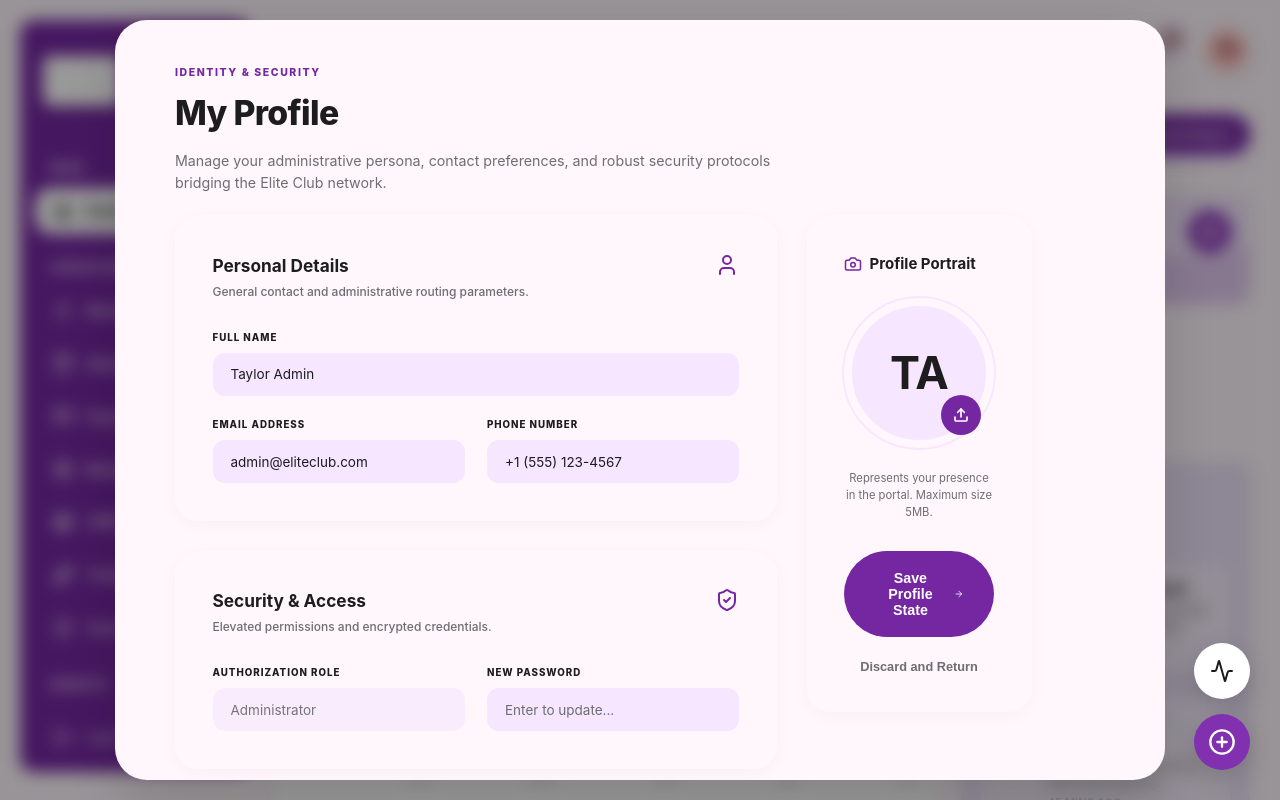
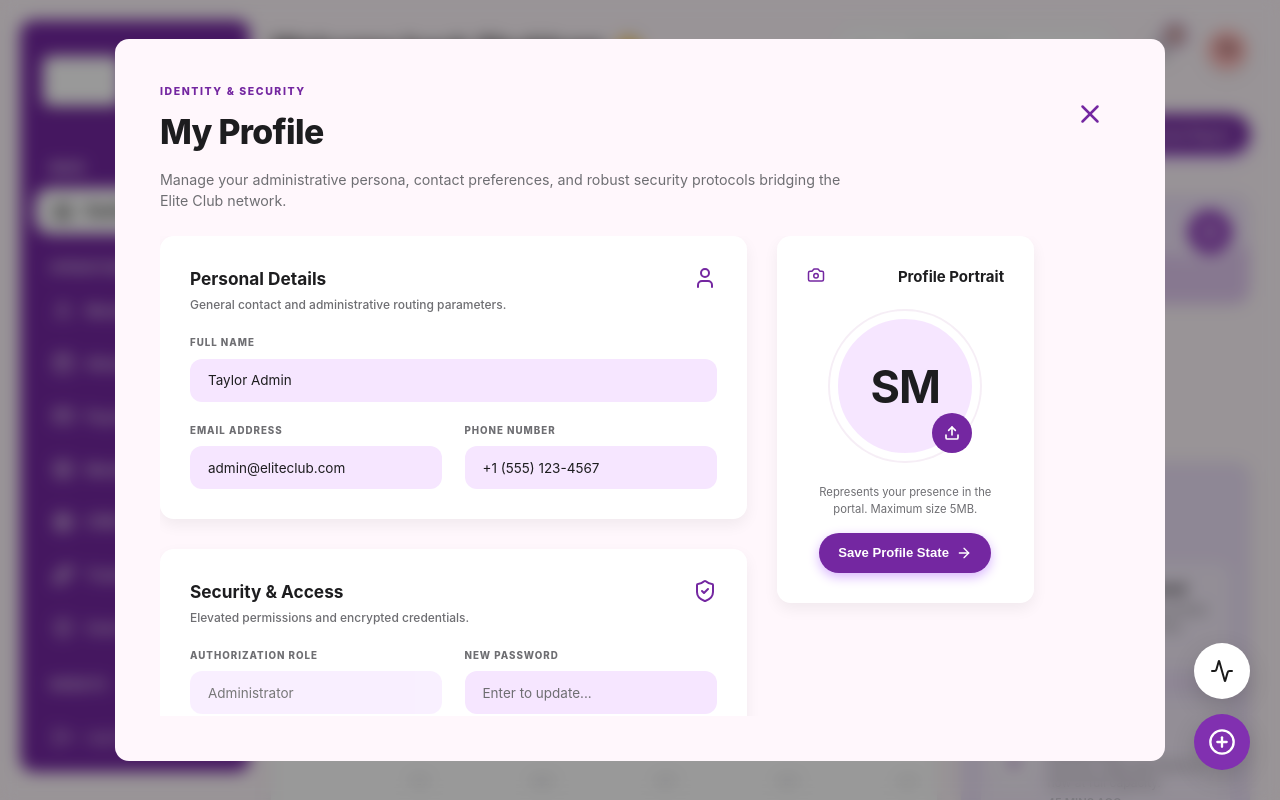
Before and after one commit to shubhammusale8076-rgb/gym-erp-portal, a React (Vite) app: page / in a window 1280 px wide. Both pictures are taken after a click on the button "TA". Built offline with nearby package versions, Linux system fonts and the light colour scheme.

Commit message:
updated latest changes

```diff
--- a/src/components/Layout.css
+++ b/src/components/Layout.css
@@ -259,28 +259,10 @@
   color: var(--text-primary);
 }
 
-.header-btn-relative {
-  position: relative;
-  display: flex;
-  align-items: center;
-  justify-content: center;
-}
-
-.header-bell {
-  width: 46px;
-  height: 46px;
-  border-radius: 50%;
-  background: transparent;
-  border: 1px solid #e2d9ea;
-  cursor: pointer;
-  transition: all 0.2s;
-  box-shadow: 0 2px 10px rgba(0,0,0,0.01);
-}
-
 .header-badge {
   position: absolute;
-  top: 0px;
-  right: -2px;
+  top: -5px;
+  right: -5px;
   width: 22px;
   height: 22px;
   background-color: #ffd8b1; /* custom peach/orange */
--- a/src/components/Layout.jsx
+++ b/src/components/Layout.jsx
@@ -131,7 +131,7 @@ const Header = () => {
           </div>
 
           <div className="header-actions">
-            <button className="icon-btn header-btn-relative header-bell" onClick={() => setIsNotifOpen(true)}>
+            <button className="icon-btn" onClick={() => setIsNotifOpen(true)}>
               <Bell size={20} strokeWidth={2} color="#5d5d6c" />
               <span className="header-badge">3</span>
             </button>
--- a/src/components/ProfileModal/ProfileModal.css
+++ b/src/components/ProfileModal/ProfileModal.css
@@ -13,23 +13,31 @@
 
 .pm-overlay .pm-modal {
     background: var(--bg-dark);
-    border-radius: 32px;
+    border-radius: var(--section-radius);
     width: 95%;
     max-width: 1050px;
     max-height: 95vh;
-    overflow-y: auto;
-    padding: 3rem 4rem;
-    box-shadow: 0 20px 60px rgba(0,0,0,0.15);
+    padding: 3rem;
+    padding-right: 1rem;
     animation: slideUp 0.3s ease-out;
+    position: relative;
 }
 
 @keyframes slideUp {
-    from { opacity: 0; transform: translateY(20px); }
-    to { opacity: 1; transform: translateY(0); }
+    from {
+        opacity: 0;
+        transform: translateY(20px);
+    }
+
+    to {
+        opacity: 1;
+        transform: translateY(0);
+    }
 }
 
 .pm-overlay .pm-modal .pm-header {
-     margin-bottom: 1.5rem;
+    margin-bottom: 1.5rem;
+    height: 130px;
 }
 
 .pm-overlay .pm-modal .pm-subtitle {
@@ -57,11 +65,26 @@
     width: 70%;
 }
 
+
+.pm-overlay .pm-modal .pm-header .btn-secondary {
+    border: none;
+    position: absolute;
+    top: 3rem;
+    right: 3rem;
+    background: none;
+    box-shadow: none;
+
+}
+
 .pm-overlay .pm-modal .pm-grid {
     display: grid;
     grid-template-columns: 1.25fr 0.75fr;
     gap: 2rem;
+    padding-right: 2rem;
     align-items: start;
+    overflow-y: auto;
+    height: 60vh;
+
 }
 
 .pm-overlay .pm-modal .pm-col {
@@ -71,28 +94,23 @@
 }
 
 .pm-overlay .pm-modal .pm-card {
-    border-radius: 24px;
-    padding: 2.5rem;
-    box-shadow: 0 4px 20px rgba(0,0,0,0.03);
+    border-radius: var(--section-radius);
+    padding: 2rem;
 }
-
-.pm-overlay .pm-modal .card-white { background-color: var(--bg-dark); }
-.pm-overlay .pm-modal .card-tinted { background-color: var(--bg-dark); }
 
 .pm-overlay .pm-modal .pm-card-header {
     display: flex;
     justify-content: space-between;
     align-items: flex-start;
+    margin-bottom: 1.5rem;
 }
 
-.pm-overlay .pm-modal .pm-card-header.justify-start {
-    justify-content: flex-start;
+.pm-overlay .pm-modal .card-tinted .pm-card-header {
+    justify-content: center;
     align-items: center;
+    gap: 1rem;
 }
 
-.pm-overlay .pm-modal .pm-card-header.gap-2 { gap: 0.5rem; }
-.pm-overlay .pm-modal .mb-8 { margin-bottom: 2rem; }
-.pm-overlay .pm-modal .mb-6 { margin-bottom: 1.5rem; }
 
 .pm-overlay .pm-modal .pm-card-title {
     font-size: 1.15rem;
@@ -108,8 +126,13 @@
     display: block;
 }
 
-.pm-overlay .pm-modal .icon-purple { color: var(--primary); }
-.pm-overlay .pm-modal .icon-red { color: #d32f2f; }
+.pm-overlay .pm-modal .icon-purple {
+    color: var(--primary);
+}
+
+.pm-overlay .pm-modal .icon-red {
+    color: #d32f2f;
+}
 
 .pm-overlay .pm-modal .pm-form-grid {
     display: grid;
@@ -126,7 +149,7 @@
 .pm-overlay .pm-modal .pm-form-group label {
     font-size: 0.65rem;
     font-weight: 800;
-    color: var(--   text-secondary);
+    color: var(--text-secondary);
     letter-spacing: 0.1em;
     text-transform: uppercase;
 }
@@ -142,10 +165,18 @@
     transition: background-color 0.2s;
 }
 
-.pm-overlay .pm-modal .pm-form-group input::placeholder { color: var(--text-secondary); }
-.pm-overlay .pm-modal .pm-form-group input:focus { outline: none; background-color: var(--primary-hover); }
+.pm-overlay .pm-modal .pm-form-group input::placeholder {
+    color: var(--text-secondary);
+}
 
-.pm-overlay .pm-modal .pm-form-group.full-width { grid-column: 1 / -1; }
+.pm-overlay .pm-modal .pm-form-group input:focus {
+    outline: none;
+    background-color: var(--primary-hover);
+}
+
+.pm-overlay .pm-modal .pm-form-group.full-width {
+    grid-column: 1 / -1;
+}
 
 .pm-overlay .pm-modal .avatar-upload-area {
     display: flex;
@@ -154,16 +185,16 @@
 }
 
 .pm-overlay .pm-modal .avatar-circle {
-    width: 150px;
+ width: 150px;
     height: 150px;
-    background-color: var(--primary-hover); /* matching the header avatar */
+    background-color: var(--primary-hover);
     border-radius: 50%;
     display: flex;
     align-items: center;
     justify-content: center;
     position: relative;
-    border: 8px solid var(--bg-dark);
-    box-shadow: 0 0 0 2px var(--primary-hover);
+    border: 8px solid #ffffff;
+    box-shadow: 0 0 0 2px #f6eef6;
 }
 
 .pm-overlay .pm-modal .avatar-text-placeholder {
@@ -175,8 +206,8 @@
 
 .pm-overlay .pm-modal .upload-btn-circle {
     position: absolute;
-    bottom: 5px;
-    right: 5px;
+    bottom: 0px;
+    right: 0px;
     width: 40px;
     height: 40px;
     background-color: var(--primary);
@@ -191,23 +222,23 @@
     transition: background-color 0.2s;
 }
 
-.pm-overlay .pm-modal .upload-btn-circle:hover { background-color: var(--primary-hover); }
 
-.pm-overlay .pm-modal .pm-upload-hint {
+.pm-overlay .pm-modal .pm-card .pm-upload-hint {
     font-size: 0.75rem;
     color: var(--text-secondary);
     line-height: 1.5;
     text-align: center;
+    margin-bottom: 1rem;
 }
 
-.pm-overlay .pm-modal .pm-actions {
+.pm-overlay .pm-modal .pm-card .pm-actions {
     display: flex;
     flex-direction: column;
     align-items: center;
     gap: 1.5rem;
 }
 
-.pm-overlay .pm-modal .pm-btn-submit {
+.pm-overlay .pm-modal .pm-card .pm-btn-submit {
     background-color: var(--primary);
     color: var(--text-on-dark);
     border: none;
@@ -231,26 +262,27 @@
     box-shadow: 0 10px 25px rgba(var(--primary), 0.4);
 }
 
-.pm-overlay .pm-modal .pm-btn-cancel {
-    background: transparent;
-    border: none;
-    color: var(--text-secondary);
-    font-size: 0.85rem;
-    font-weight: 600;
-    cursor: pointer;
+
+@media (max-width: 1024px) {
+    .pm-overlay .pm-modal .pm-grid {
+        grid-template-columns: 1fr;
+    }
+
+    .pm-overlay .pm-modal {
+        padding: 3rem;
+    }
 }
 
-.pm-overlay .pm-modal .pm-btn-cancel:hover {
-    color: var(--text-primary);
-    text-decoration: underline;
+@media (max-width: 600px) {
+    .pm-overlay .pm-modal .pm-form-grid {
+        grid-template-columns: 1fr;
+    }
+
+    .pm-overlay .pm-modal {
+        padding: 1.5rem;
+    }
+
+    .pm-overlay .pm-modal .pm-title {
+        font-size: 1.75rem;
+    }
 }
-
-@media (max-width: 1024px) {
-    .pm-overlay .pm-modal .pm-grid { grid-template-columns: 1fr; }
-    .pm-overlay .pm-modal { padding: 3rem; }
-}
-@media (max-width: 600px) {
-    .pm-overlay .pm-modal .pm-form-grid { grid-template-columns: 1fr; }
-    .pm-overlay .pm-modal { padding: 1.5rem; }
-    .pm-overlay .pm-modal .pm-title { font-size: 1.75rem; }
-}
--- a/src/components/ProfileModal/ProfileModal.jsx
+++ b/src/components/ProfileModal/ProfileModal.jsx
@@ -1,5 +1,5 @@
 import React, { useState } from 'react';
-import { User, ShieldCheck, Upload, ArrowRight, Camera } from 'lucide-react';
+import { User, ShieldCheck, Upload, ArrowRight, Camera, X } from 'lucide-react';
 import './ProfileModal.css';
 
 const ProfileModal = ({ onClose }) => {
@@ -25,15 +25,18 @@ const ProfileModal = ({ onClose }) => {
                     <p className="pm-desc">
                         Manage your administrative persona, contact preferences, and robust security protocols bridging the Elite Club network.
                     </p>
+
+                    <button type="button" className="btn-secondary" onClick={onClose}>
+                     <X  size={30}/>
+                    </button>
                 </header>
 
                 <form onSubmit={handleSubmit} className="pm-grid">
 
-                    {/* LEFT COLUMN */}
                     <div className="pm-col">
 
-                        <div className="pm-card card-white">
-                            <div className="pm-card-header mb-8">
+                        <div className="pm-card card">
+                            <div className="pm-card-header">
                                 <div>
                                     <h2 className="pm-card-title">Personal Details</h2>
                                     <span className="pm-card-subtitle">General contact and administrative routing parameters.</span>
@@ -47,7 +50,7 @@ const ProfileModal = ({ onClose }) => {
                                     <input
                                         type="text"
                                         value={formData.fullName}
-                                        onChange={e => setFormData({...formData, fullName: e.target.value})}
+                                        onChange={e => setFormData({ ...formData, fullName: e.target.value })}
                                         required
                                     />
                                 </div>
@@ -56,7 +59,7 @@ const ProfileModal = ({ onClose }) => {
                                     <input
                                         type="email"
                                         value={formData.email}
-                                        onChange={e => setFormData({...formData, email: e.target.value})}
+                                        onChange={e => setFormData({ ...formData, email: e.target.value })}
                                         required
                                     />
                                 </div>
@@ -65,14 +68,14 @@ const ProfileModal = ({ onClose }) => {
                                     <input
                                         type="tel"
                                         value={formData.phoneNumber}
-                                        onChange={e => setFormData({...formData, phoneNumber: e.target.value})}
+                                        onChange={e => setFormData({ ...formData, phoneNumber: e.target.value })}
                                     />
                                 </div>
                             </div>
                         </div>
 
-                        <div className="pm-card card-tinted">
-                            <div className="pm-card-header mb-8">
+                        <div className="pm-card card ">
+                            <div className="pm-card-header ">
                                 <div>
                                     <h2 className="pm-card-title">Security & Access</h2>
                                     <span className="pm-card-subtitle">Elevated permissions and encrypted credentials.</span>
@@ -87,7 +90,7 @@ const ProfileModal = ({ onClose }) => {
                                         type="text"
                                         value={formData.role}
                                         disabled
-                                        style={{opacity: 0.6, cursor: 'not-allowed'}}
+                                        style={{ opacity: 0.6, cursor: 'not-allowed' }}
                                     />
                                 </div>
                                 <div className="pm-form-group">
@@ -96,7 +99,7 @@ const ProfileModal = ({ onClose }) => {
                                         type="password"
                                         placeholder="Enter to update..."
                                         value={formData.password}
-                                        onChange={e => setFormData({...formData, password: e.target.value})}
+                                        onChange={e => setFormData({ ...formData, password: e.target.value })}
                                     />
                                 </div>
                             </div>
@@ -106,32 +109,29 @@ const ProfileModal = ({ onClose }) => {
 
                     {/* RIGHT COLUMN */}
                     <div className="pm-col">
-
-                        <div className="pm-card card-white" style={{flex: 1}}>
-                            <div className="pm-card-header justify-start gap-2 mb-6">
+                        <div className="pm-card card" style={{ flex: 1 }}>
+                            <div className="pm-card-header">
                                 <Camera className="icon-purple" size={18} />
-                                <h2 className="pm-card-title" style={{fontSize: '1rem'}}>Profile Portrait</h2>
+                                <h2 className="pm-card-title" style={{ fontSize: '1rem' }}>Profile Portrait</h2>
                             </div>
 
                             <div className="avatar-upload-area">
                                 <div className="avatar-circle">
-                                    <span className="avatar-text-placeholder">TA</span>
+                                    <span className="avatar-text-placeholder">SM</span>
                                     <button type="button" className="upload-btn-circle">
                                         <Upload size={16} strokeWidth={2.5} />
                                     </button>
                                 </div>
                             </div>
-                            <p className="pm-upload-hint mb-8">
+                            <p className="pm-upload-hint ">
                                 Represents your presence in the portal. Maximum size 5MB.
                             </p>
 
-                            <div className="pm-actions" style={{marginTop: 'auto'}}>
-                                <button type="submit" className="pm-btn-submit">
+                            <div className="pm-actions" style={{ marginTop: 'auto' }}>
+                                <button type="submit" className="btn-primary">
                                     Save Profile State <ArrowRight size={16} />
                                 </button>
-                                <button type="button" className="pm-btn-cancel" onClick={onClose}>
-                                    Discard and Return
-                                </button>
+
                             </div>
                         </div>
 
--- a/src/pages/Attendance/Attendance.jsx
+++ b/src/pages/Attendance/Attendance.jsx
@@ -111,7 +111,7 @@ const Attendance = () => {
 
 
       {/* STAT CARDS - Kept as requested */}
-      <div className="stats-grid">
+      <div style={{ display: 'grid', gridTemplateColumns: 'repeat(auto-fit, minmax(240px, 1fr))', gap: '24px', margin: '24px 0' }}>
         <KpiCard title="Total Check-Ins Today" value="142" theme="blue" Icon={SignIn} />
         <KpiCard title="Peak Hour" value="06:00 PM" theme="purple" Icon={Clock} />
         <KpiCard title="Avg. Daily Attendance" value="118" theme="orange" Icon={BarChart2} />
--- a/src/pages/Members/AddMember.css
+++ b/src/pages/Members/AddMember.css
@@ -74,6 +74,8 @@
     top: 3rem;
     right: 3rem;
     background: none;
+    box-shadow: none;
+
 
 }
 
--- a/src/pages/WebsiteManager/ContactManager/ContactManager.css
+++ b/src/pages/WebsiteManager/ContactManager/ContactManager.css
@@ -4,87 +4,72 @@
 }
 
 /* Grid Layout */
-.contact-cx-grid {
+.contact-cx-page .contact-cx-grid {
   display: grid;
   grid-template-columns: 1.1fr 0.9fr;
   gap: 2rem;
   align-items: start;
 }
 
-.contact-cx-col {
+.contact-cx-page .contact-cx-grid .contact-cx-col {
   display: flex;
   flex-direction: column;
   gap: 1.5rem;
 }
 
 /* Cards */
-.contact-card {
+.contact-cx-page .contact-cx-grid .contact-cx-col .contact-card {
   border-radius: var(--section-radius);
   padding: 1.5rem;
-  box-shadow: 0 4px 20px rgba(0, 0, 0, 0.03);
-}
-
-.card-white {
-  background-color: var(--bg-card);
 }
 
 .card-tinted {
   background-color: var(--bg-card-secondary);
 }
 
-.card-no-pad-top {
+.contact-cx-page .contact-cx-grid .contact-cx-col .card-no-pad-top {
   padding: 0;
   overflow: hidden;
   height: 410px;
 }
 
 /* Card Header */
-.contact-card-header,
-.contact-hours-header {
+.contact-cx-page .contact-cx-grid .contact-cx-col .contact-card .contact-card-header {
   display: flex;
   align-items: center;
   gap: 1rem;
   margin-bottom: 2.5rem;
 }
 
-.card-icon-box {
+.contact-cx-page .contact-cx-grid .contact-cx-col .contact-card .contact-card-header .card-icon-box  {
   width: 44px;
   height: 44px;
   border-radius: 12px;
   display: flex;
   align-items: center;
   justify-content: center;
-}
-
-.purple-bg {
-  background-color: #5d1b7a;
-}
-
-.gold-bg {
   background-color: var(--primary);
 }
 
-.text-white {
+.contact-cx-page .contact-cx-grid .contact-cx-col .contact-card .contact-card-header .card-icon-box .text-white {
   color: white;
 }
 
-.card-title-stack {
+.contact-cx-page .contact-cx-grid .contact-cx-col .contact-card .contact-card-header .card-title-stack {
   display: flex;
   flex-direction: column;
   gap: 0.1rem;
+  flex: 1;
 }
 
-.flex-grow {
-  flex-grow: 1;
-}
 
-.cc-title {
-  font-size: 1.3rem;
+.contact-cx-page .contact-cx-grid .contact-cx-col .contact-card .contact-card-header .card-title-stack .cc-title {
+  font-size: 1.2rem;
   font-weight: 600;
   color: var(--text-primary);
 }
 
-.cc-subtitle {
+.contact-cx-page .contact-cx-grid .contact-cx-col .contact-card .contact-card-header .card-title-stack .cc-subtitle {
   font-size: 0.65rem;
   font-weight: 600;
   color: var(--text-secondary);
--- a/src/pages/WebsiteManager/ContactManager/ContactManager.jsx
+++ b/src/pages/WebsiteManager/ContactManager/ContactManager.jsx
@@ -23,8 +23,7 @@ const ContactManager = () => {
         {/* Left Column */}
         <div className="contact-cx-col">
 
-          {/* Card 1: Public Presence */}
-          <div className="contact-card card-white">
+          <div className="contact-card card">
             <div className="contact-card-header">
               <div className="card-icon-box purple-bg">
                 <MessageCircleQuestion size={18} className="text-white" strokeWidth={2.5} />
@@ -60,7 +59,7 @@ const ContactManager = () => {
             </div>
           </div>
 
-          <div className="contact-card card-white">
+          <div className="contact-card card">
             <h3 className="social-title">Social Ecosystem</h3>
 
             <div className="social-list">
@@ -103,7 +102,7 @@ const ContactManager = () => {
         <div className="contact-cx-col">
 
           {/* Card 3: Map UI */}
-          <div className="contact-card card-white card-no-pad-top">
+          <div className="contact-card card card-no-pad-top">
             <div className="map-image-area">
               <img src="https://images.unsplash.com/photo-1524661135-423995f22d0b?auto=format&fit=crop&q=80" alt="Map" className="map-bg-img" />
               <div className="map-overlay"></div>
@@ -135,11 +134,11 @@ const ContactManager = () => {
 
 
           <div className="contact-card card-tinted">
-            <div className="contact-hours-header">
+            <div className="contact-card-header">
               <div className="card-icon-box gold-bg">
                 <Clock size={18} className="text-white" strokeWidth={2.5} />
               </div>
-              <div className="card-title-stack flex-grow">
+              <div className="card-title-stack">
                 <h3 className="cc-title">Operating Hours</h3>
                 <span className="cc-subtitle">WEEKLY AVAILABILITY</span>
               </div>
--- a/src/pages/WebsiteManager/TrainersPageManager/TrainersPageManager.jsx
+++ b/src/pages/WebsiteManager/TrainersPageManager/TrainersPageManager.jsx
@@ -148,7 +148,7 @@ const TrainersPageManager = () => {
 
       <div className="tm-grid">
         {trainers.map((trainer) => (
-          <div key={trainer.id} className="tm-card glass-panel">
+          <div key={trainer.id} className="tm-card card">
             <div className="tm-card-image-wrapper">
               {trainer.imageUrl ? (
                 <img src={trainer.imageUrl} alt={trainer.name} className="tm-card-image" />
```
Also changed, not shown: src/pages/WebsiteManager/TestimonialsManager/TestimonialsManager.css (+34 -47 lines), src/pages/WebsiteManager/TrainersPageManager/TrainersPageManager.css (+31 -62 lines).
